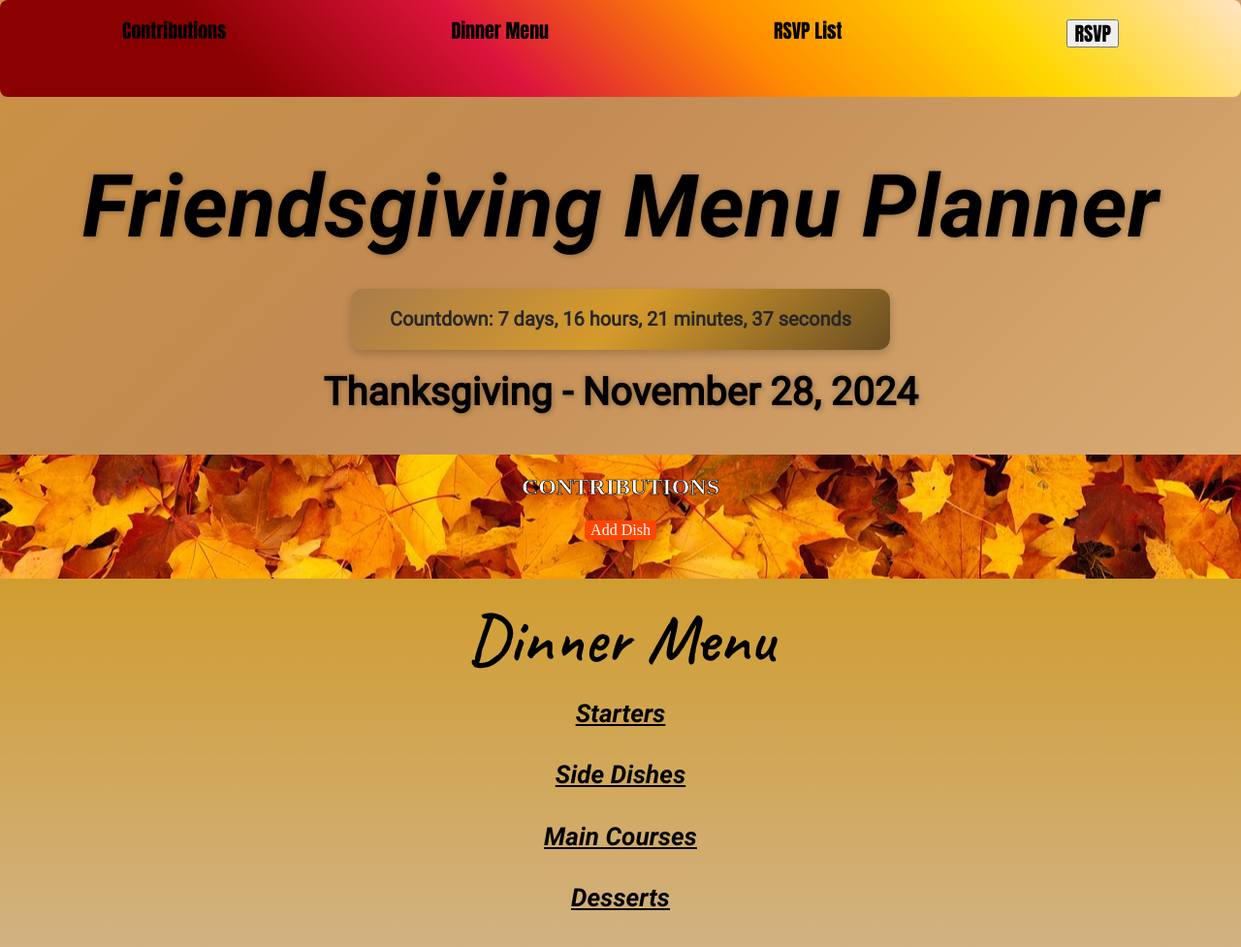
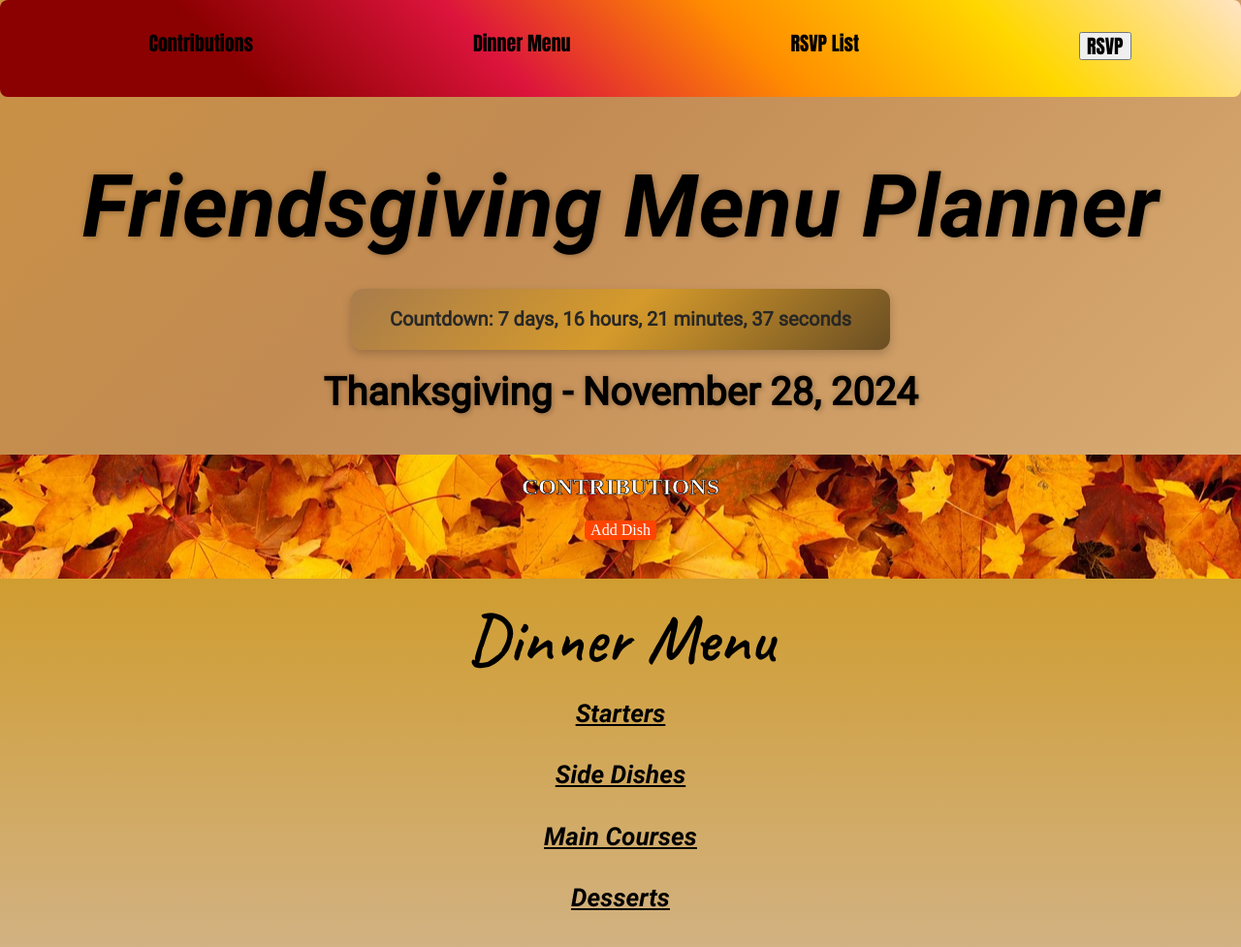
Before and after one commit to SebastianSanchezz/Friendsgiving-Menu-Planner, a plain HTML site: page index.html in a window 1280 px wide. Shown: the top 977 px of the page at 97% size. Drawn offline with Linux system fonts and the light colour scheme; no server answers; files whose address does not match are found by name.

Commit message:
Added color to RSVP button, adjusted margin for anv bar

```diff
--- a/blocks/modal.css
+++ b/blocks/modal.css
@@ -103,6 +103,7 @@
   .modal__button:hover {
     transition: 0.5s;
     opacity: 0.6;
+    background-color: chocolate;
   }
   .modal__button_disabled {
     background: rgba(0, 0, 0, 0.8);
--- a/blocks/nav.css
+++ b/blocks/nav.css
@@ -20,10 +20,8 @@
   display: flex;
   justify-content: space-around;
   list-style-type: none;
-  margin-top: 10px;
-  padding: 10px;
+  margin-top: 33px;
   width: 100%;
-
 }
 
 .nav__link {
```
